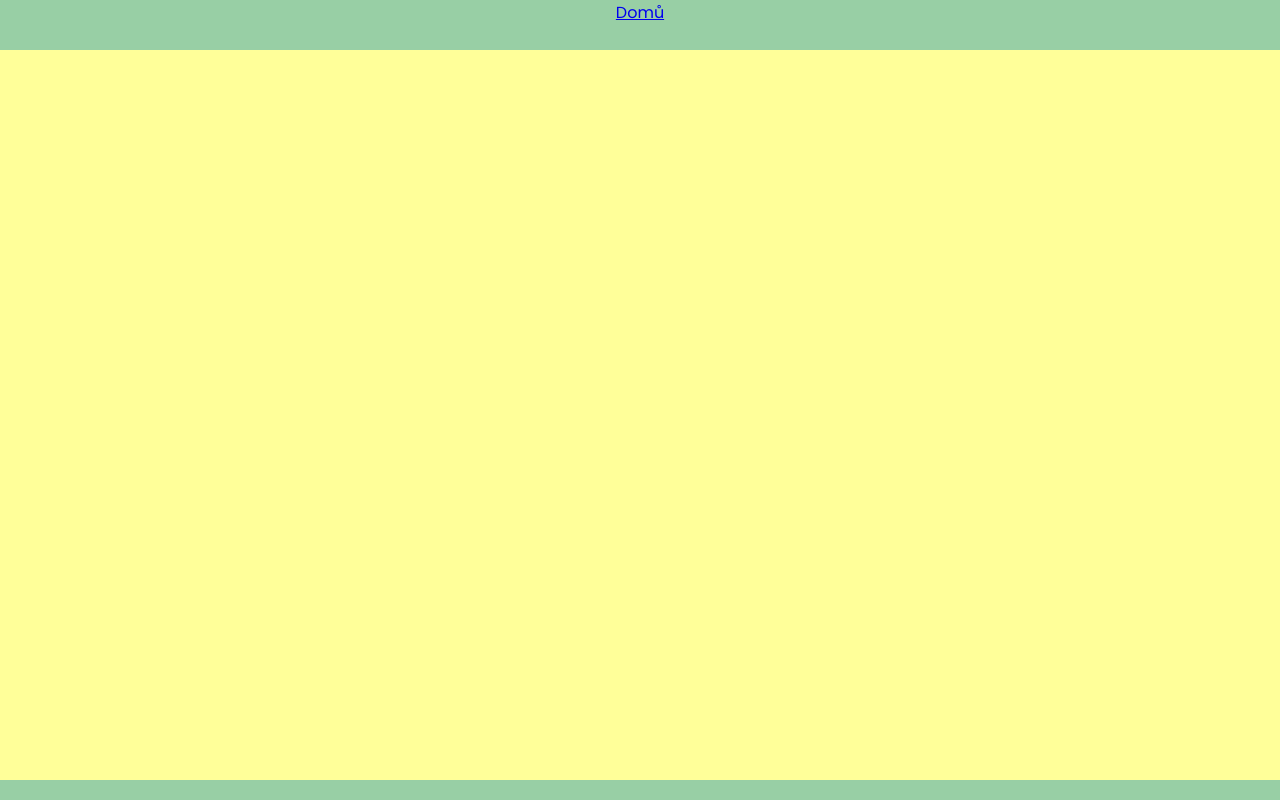
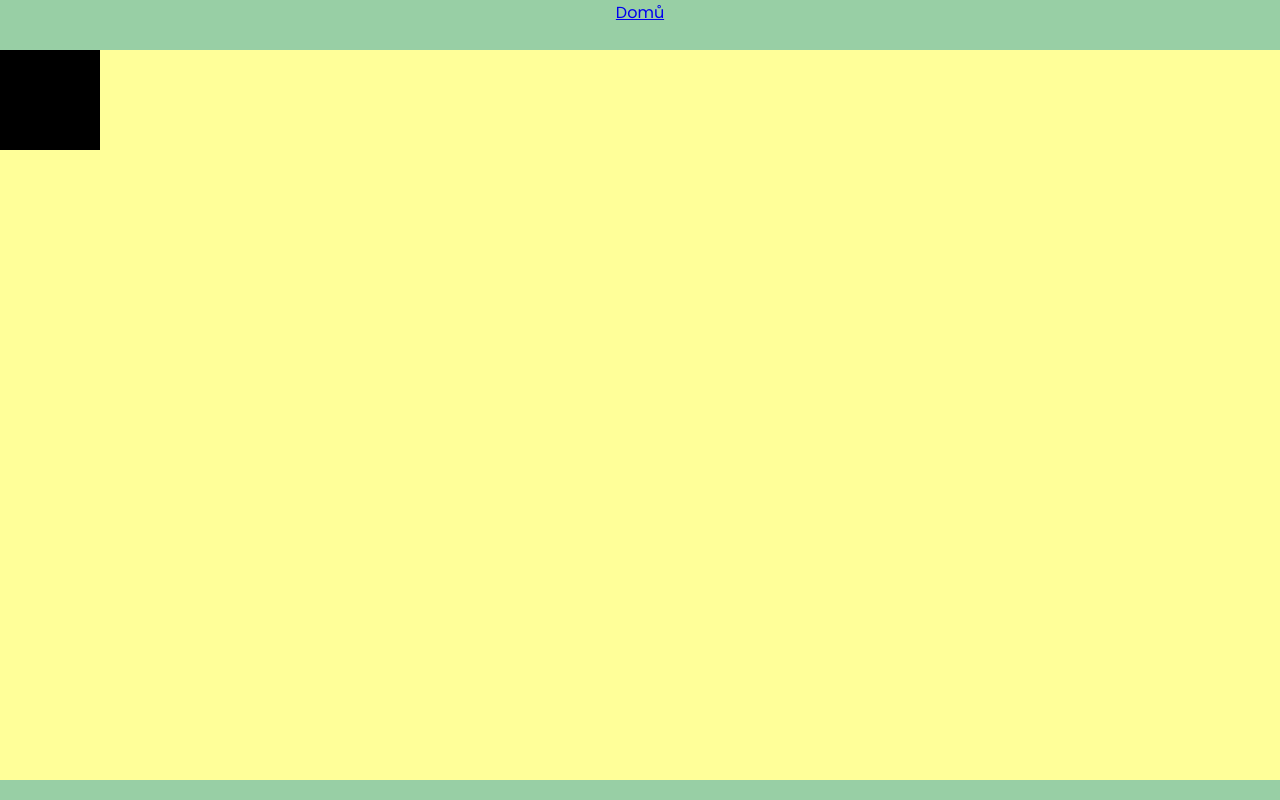
Before and after one commit to Andbrea/Financni-gramotnost, a React app: page /deti in a window 1280 px wide. Built offline with nearby package versions, Linux system fonts and the light colour scheme.

Commit message:
first page

```diff
--- a/src/Děti/Pages/FirstPage/index.jsx
+++ b/src/Děti/Pages/FirstPage/index.jsx
@@ -1,11 +1,18 @@
 import React from 'react';
 import './style.css';
-import Pexeso from '../Pexeso/index';
+import Pexeso from './Pexeso/index';
 
 
 const FirstPage = () => {
 return (
 <>
+<div className="firstContainer">
+  <div className="firstImages">
+
+  </div>
+</div>
+
+
 <Pexeso/>
 </>
   )
--- a/src/Děti/Pages/FirstPage/style.css
+++ b/src/Děti/Pages/FirstPage/style.css
@@ -0,0 +1,15 @@
+.firstContainer {
+    display: flex;
+    justify-content: center;
+    height: 100px;
+    width: 100px;
+    border: 1px solid, black;
+    background-color:black
+}
+
+
+/* position: relative;
+right: 150px;
+left: 150px;
+top: 150px;
+bottom: 150px; */
```
Also changed, not shown: src/Děti/Pages/FourPage/index.jsx (added, +12 -0 lines), src/Děti/Pages/FirstPage/Pexeso/index.jsx (renamed from src/Děti/Pages/Pexeso/index.jsx), src/Děti/Pages/FirstPage/Pexeso/style.css (added), src/Děti/Pages/FourPage/style.css (added).
